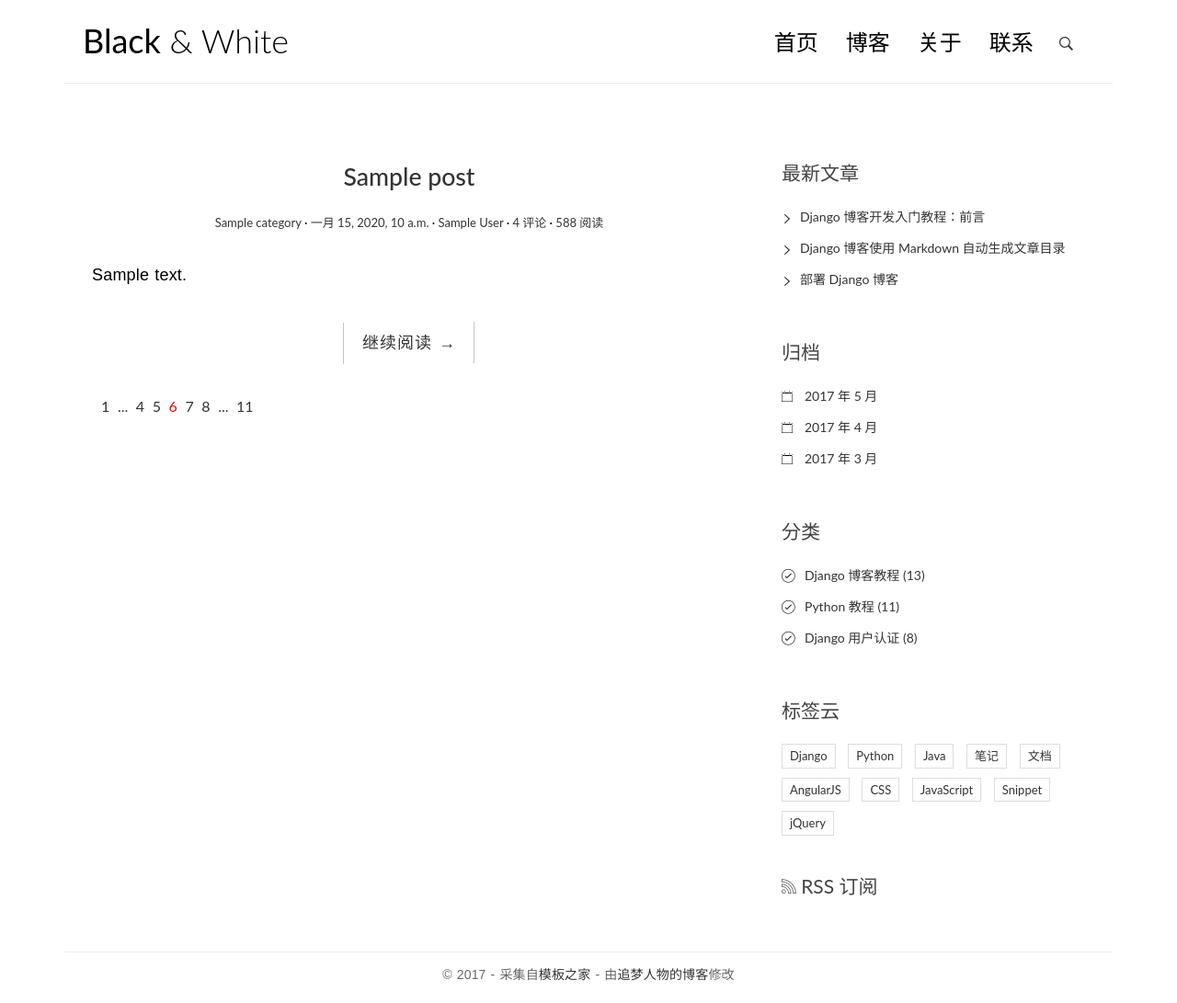
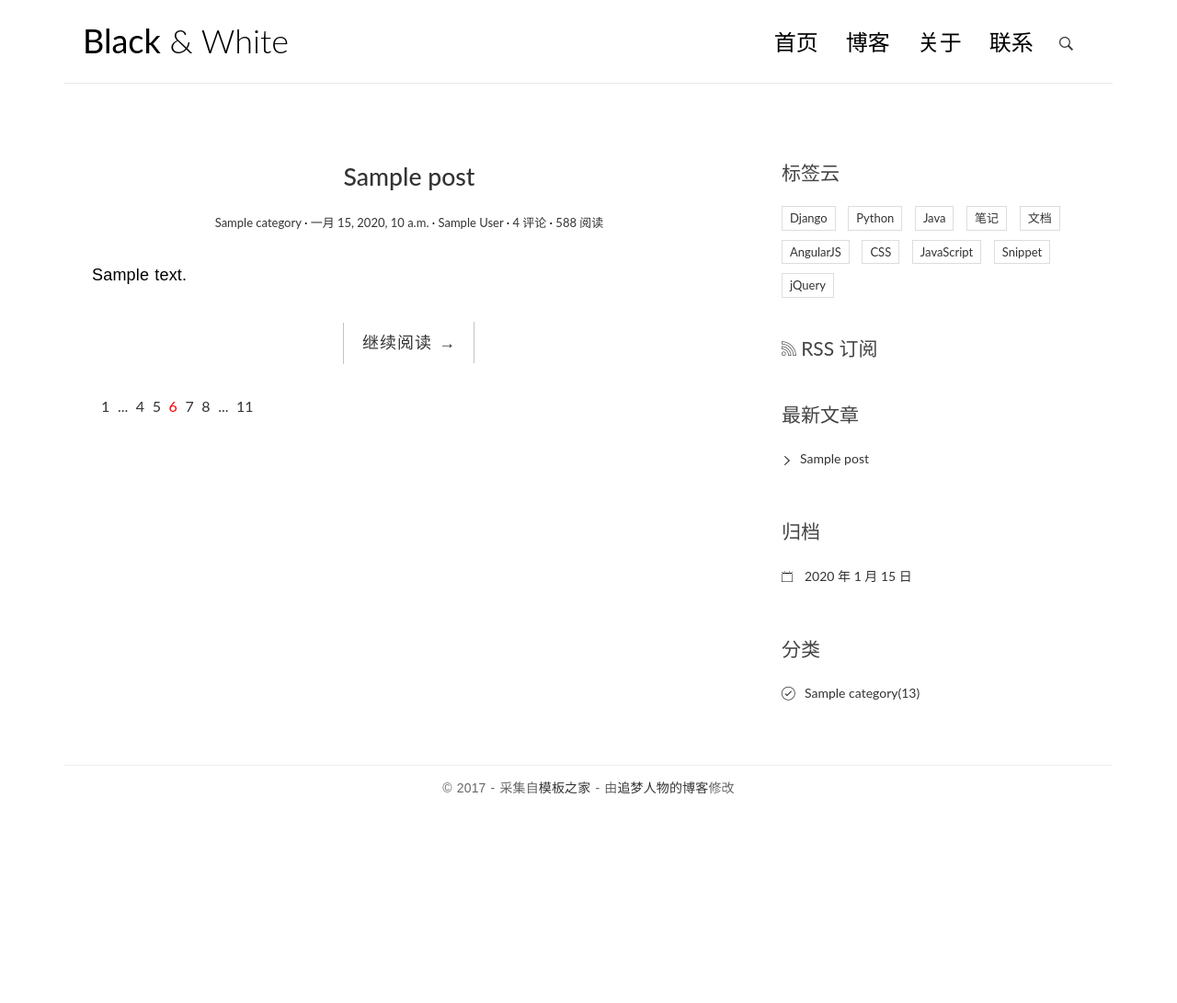
Before and after one commit to dbb2xbb/own_blog_update, a Django app: page /blog/ in a window 1280 px wide. Shown: the whole page at 92% size. After the commit the page ends 864 px from the top, so only its background shows below. Run offline with Django 3.2, Linux system fonts and the light colour scheme; tables that the repository leaves empty hold one stand-in row (values such as "Sample post"); some libraries are stand-ins or nearby versions.

Commit message:
完成侧边栏的部分修改

```diff
--- a/own_blog_update/blog/admin.py
+++ b/own_blog_update/blog/admin.py
@@ -3,7 +3,7 @@ from . import models
 # Register your models here.
 
 class BlogAdmin(admin.ModelAdmin):
-    list_display = ['id','title']
+    list_display = ['id','title','create_time']
 
 class TagAdmin(admin.ModelAdmin):
     list_display = ['tag_name']
--- a/own_blog_update/blog/models.py
+++ b/own_blog_update/blog/models.py
@@ -2,6 +2,8 @@
 
 from django.db import models
 from django.contrib.auth.models import User
+from django.urls import reverse
+
 # Create your models here.
 
 # 分类标签设计成如下模式：
@@ -51,3 +53,7 @@ class Post(models.Model):
 
     def __str__(self):
         return self.title
+
+    # 获取绝对路径
+    def get_absolute_url(self):
+        return reverse("blog:detail",kwargs={'post_id':self.id})
--- /dev/null
+++ b/own_blog_update/blog/templatetags/blog_tags.py
@@ -0,0 +1,18 @@
+from ..models import Post,Category
+from django import template
+
+register = template.Library()
+
+@register.simple_tag()
+def get_recent_posts(num=5):
+    return Post.objects.all().order_by('-create_time')[:num]
+
+@register.simple_tag()
+def archives():
+    # dates函数返回的是一个列表，列表的每个元素都是一篇文章的创建时间，精确到月份
+    return Post.objects.all().dates('create_time','day', order='DESC')
+
+
+@register.simple_tag()
+def get_category():
+    return Category.objects.all()
--- a/own_blog_update/blog/urls.py
+++ b/own_blog_update/blog/urls.py
@@ -1,7 +1,8 @@
 from django.conf.urls import url
 from . import views
 
+app_name='blog'
 urlpatterns = [
     url(r'^$',views.index,name='index'),
-    url(r'^post/(\d+)/$',views.detail,name = 'detail'),
+    url(r'^post/(?P<post_id>\d+)/$',views.detail,name = 'detail'),
 ]
--- a/own_blog_update/blog/views.py
+++ b/own_blog_update/blog/views.py
@@ -6,7 +6,6 @@ import markdown
 def index(request):
     post_list = Post.objects.all().order_by('-lastchg_time')
     # all方法的返回值为QuerySet类型（可以想象成类似列表一样的数据结构）
-    print(post_list)
     context = {
         'post_list':post_list
     }
--- a/own_blog_update/templates/base.html
+++ b/own_blog_update/templates/base.html
@@ -1,4 +1,5 @@
 {% load staticfiles %}
+{% load blog_tags %}
 
 <!DOCTYPE html>
 <html>
@@ -76,6 +77,44 @@
             <aside class="col-md-4">
                 {% block toc %}
                 {% endblock toc%}
+                <div class="widget widget-recent-posts">
+                    <h3 class="widget-title">最新文章</h3>
+                    {% get_recent_posts as recent_posts %}
+                    <ul>
+                        {% for post in recent_posts %}
+                        <li>
+                            <a href="{{post.get_absolute_url}}">{{post.title}}</a>
+                        </li>
+                        {% empty %}
+                        暂无文章
+                        {% endfor %}
+                    </ul>
+                </div>
+                <div class="widget widget-archives">
+                    <h3 class="widget-title">归档</h3>
+                    {% archives as post_lists %}
+                    <ul>
+                        {% for post in post_lists %}
+                        <li>
+                            <a href="{{post.get_absulote_url}}">{{post.year}} 年 {{post.month}} 月 {{post.day}} 日</a>
+                        </li>
+                        {% endfor %}
+                    </ul>
+                </div>
+                <div class="widget widget-category">
+                    <h3 class="widget-title">分类</h3>
+                    {% get_category as post_lists %}
+                    <ul>
+                        {%for post in post_lists%}
+                        <li>
+
+                            <a href="#">{{post.cate_name}}<span class="post-count">(13)</span></a>
+                        </li>
+                        {%empty%}
+                        暂无分类
+                        {%endfor%}
+                    </ul>
+                </div>
             </aside>
         </div>
     </div>
--- a/own_blog_update/templates/blog/index.html
+++ b/own_blog_update/templates/blog/index.html
@@ -55,50 +55,6 @@
 
 {% block toc %}
 
-    <div class="widget widget-recent-posts">
-        <h3 class="widget-title">最新文章</h3>
-        <ul>
-            <li>
-                <a href="#">Django 博客开发入门教程：前言</a>
-            </li>
-            <li>
-                <a href="#">Django 博客使用 Markdown 自动生成文章目录</a>
-            </li>
-            <li>
-                <a href="#">部署 Django 博客</a>
-            </li>
-        </ul>
-    </div>
-    <div class="widget widget-archives">
-        <h3 class="widget-title">归档</h3>
-        <ul>
-            <li>
-                <a href="#">2017 年 5 月</a>
-            </li>
-            <li>
-                <a href="#">2017 年 4 月</a>
-            </li>
-            <li>
-                <a href="#">2017 年 3 月</a>
-            </li>
-        </ul>
-    </div>
-
-    <div class="widget widget-category">
-        <h3 class="widget-title">分类</h3>
-        <ul>
-            <li>
-                <a href="#">Django 博客教程 <span class="post-count">(13)</span></a>
-            </li>
-            <li>
-                <a href="#">Python 教程 <span class="post-count">(11)</span></a>
-            </li>
-            <li>
-                <a href="#">Django 用户认证 <span class="post-count">(8)</span></a>
-            </li>
-        </ul>
-    </div>
-
     <div class="widget widget-tag-cloud">
         <h3 class="widget-title">标签云</h3>
         <ul>
```
Also changed, not shown: own_blog_update/templates/blog/detail.html (+1 -45 lines), own_blog_update/blog/templatetags/__init__.py (added).
